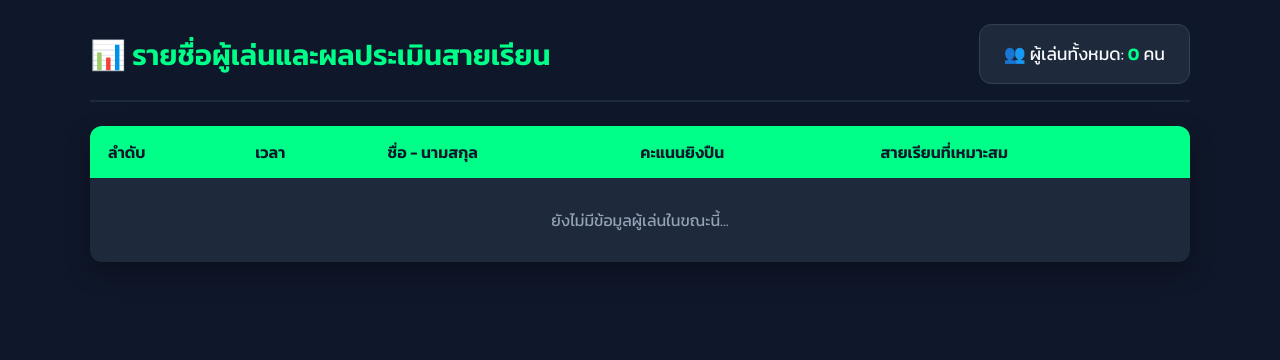
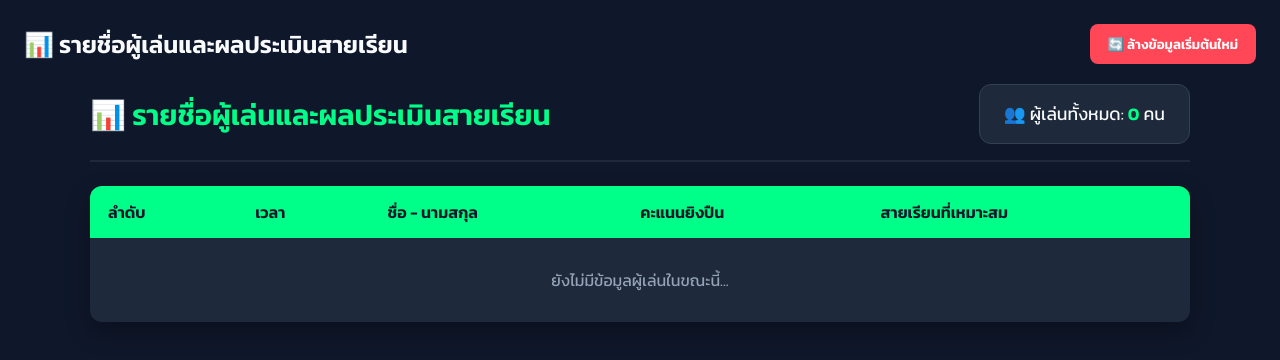
Before and after one commit to Bunyaporn4-netizen/my-zombie-game, a website: page public/admin.html in a window 1280 px wide. Drawn offline with nearby package versions, Linux system fonts and the light colour scheme; no server answers.

Commit message:
add reset function to admin page

```diff
--- a/public/admin.html
+++ b/public/admin.html
@@ -82,6 +82,15 @@
   </style>
 </head>
 <body>
+  <!-- วางตรงนี้ ด้านบนสุดภายในแท็ก body -->
+  <div style="display: flex; justify-content: space-between; align-items: center; margin-bottom: 20px;">
+    <h2>📊 รายชื่อผู้เล่นและผลประเมินสายเรียน</h2>
+    <button onclick="resetAllData()" style="background-color: #ff4757; color: white; border: none; padding: 10px 18px; border-radius: 8px; font-weight: bold; cursor: pointer;">
+      🔄 ล้างข้อมูลเริ่มต้นใหม่
+    </button>
+  </div>
+
+  <!-- โค้ดตารางหรือส่วนอื่นๆ ของเดิมใน body -->
 
   <div class="container">
     <header>
@@ -137,6 +146,13 @@
             <td><span class="badge">${data.resultType}</span></td>
           </tr>
         `;
+        // ฟังก์ชันส่งคำสั่งล้างข้อมูลไปที่ Server
+        function resetAllData() {
+          const confirmReset = confirm("คุณแน่ใจหรือไม่ว่าต้องการล้างข้อมูลผู้เล่นและสถิติทั้งหมดเพื่อเริ่มใหม่?");
+          if (confirmReset) {
+            socket.emit('resetData');
+          }
+        }
       });
     });
   </script>
```
Also changed, not shown: server.js (+9 -0 lines).
